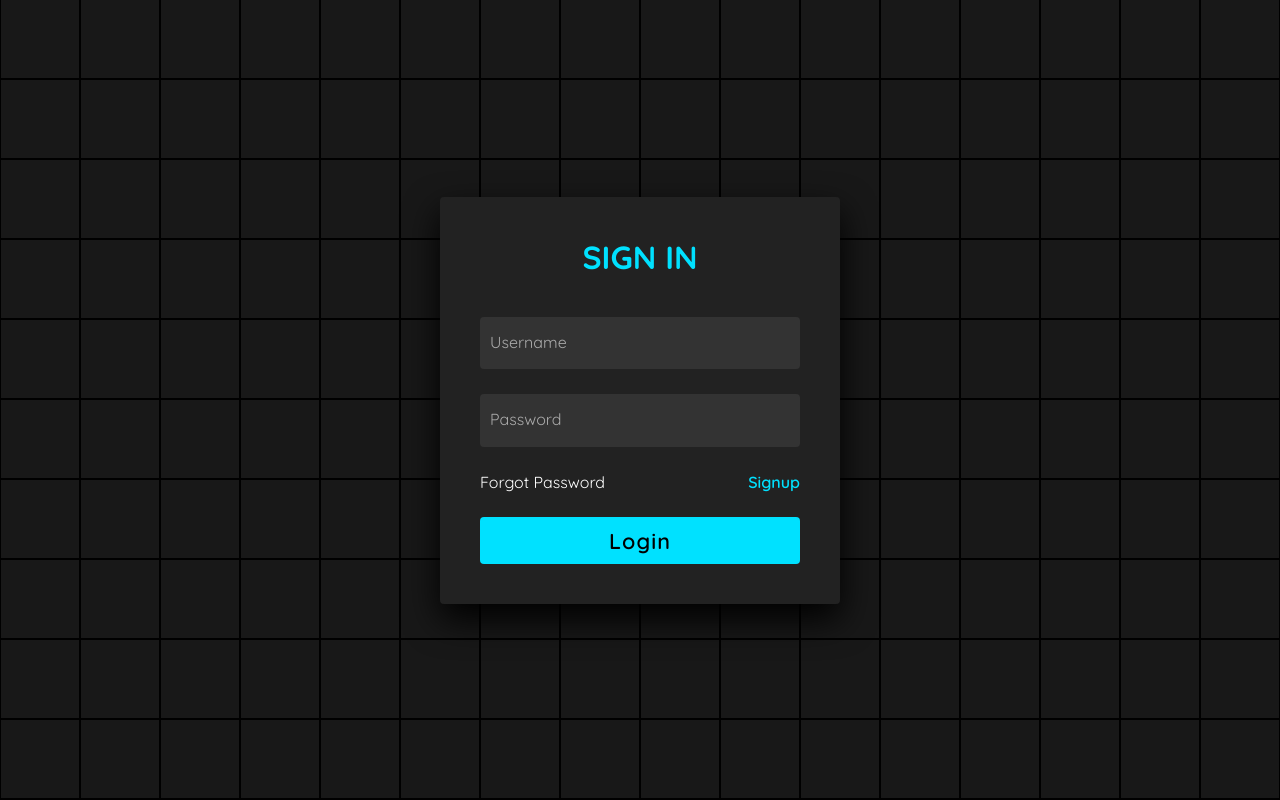
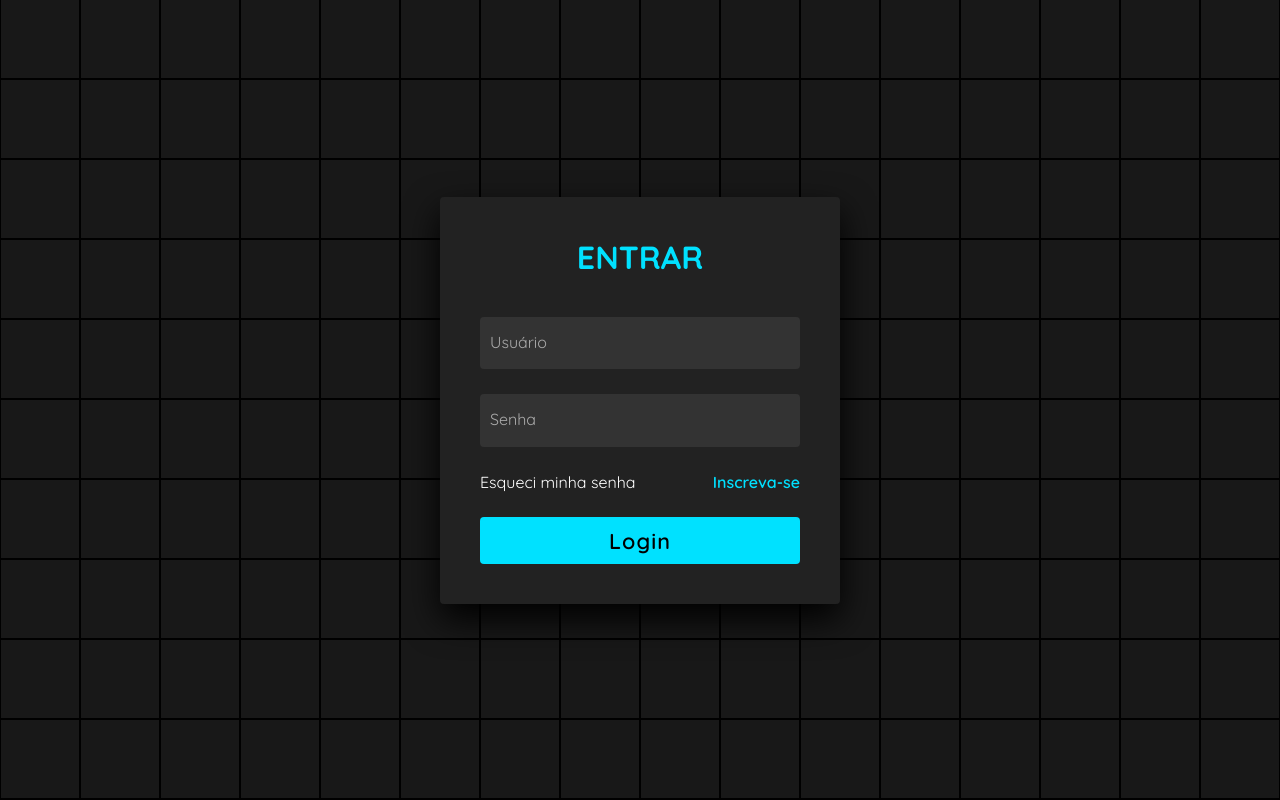
Before and after one commit to karlosantn/site-de-cursos, a plain HTML site: page login.html in a window 1280 px wide. Drawn offline with Linux system fonts and the light colour scheme.

Commit message:
correção de pequenos erros

```diff
--- a/login.html
+++ b/login.html
@@ -274,19 +274,19 @@
 
     <div class="signin">
       <div class="content">
-        <h2>Sign In</h2>
+        <h2>Entrar</h2>
         <div class="form">
           <div class="inputBox">
             <input type="text" id="username" required>
-            <i>Username</i>
+            <i>Usuário</i>
           </div>
           <div class="inputBox">
             <input type="password" id="password" required>
-            <i>Password</i>
+            <i>Senha</i>
           </div>
           <div class="links">
-            <a href="#">Forgot Password</a>
-            <a href="#">Signup</a>
+            <a href="#">Esqueci minha senha</a>
+            <a href="#">Inscreva-se</a>
           </div>
           <div class="inputBox">
             <input type="submit" value="Login" onclick="validateLogin()">
@@ -295,7 +295,7 @@
       </div>
     </div>
   </section>
-<!-- partial -->
+
  <script src="index.js"></script>
 </body>
 </html>
```
